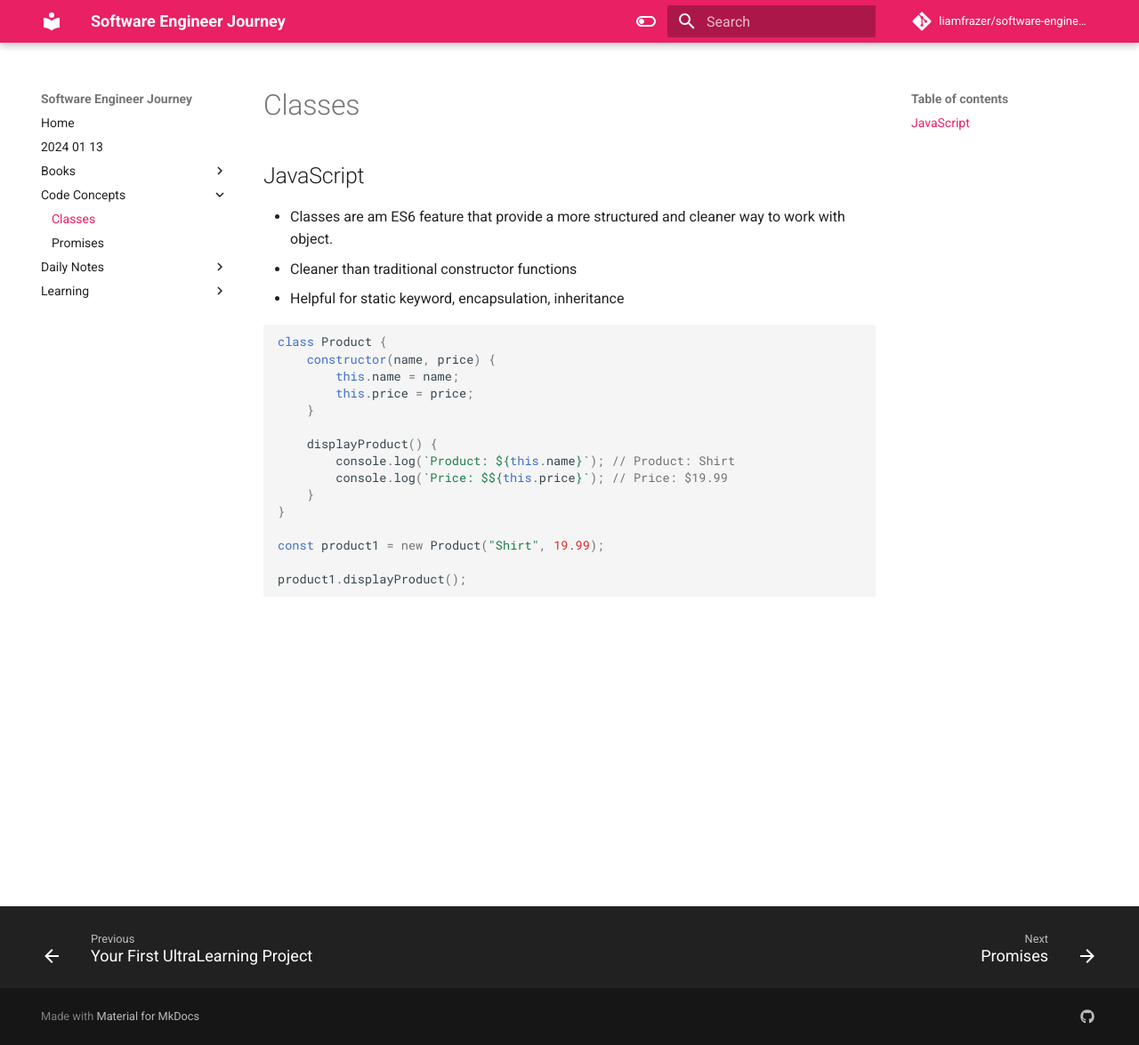
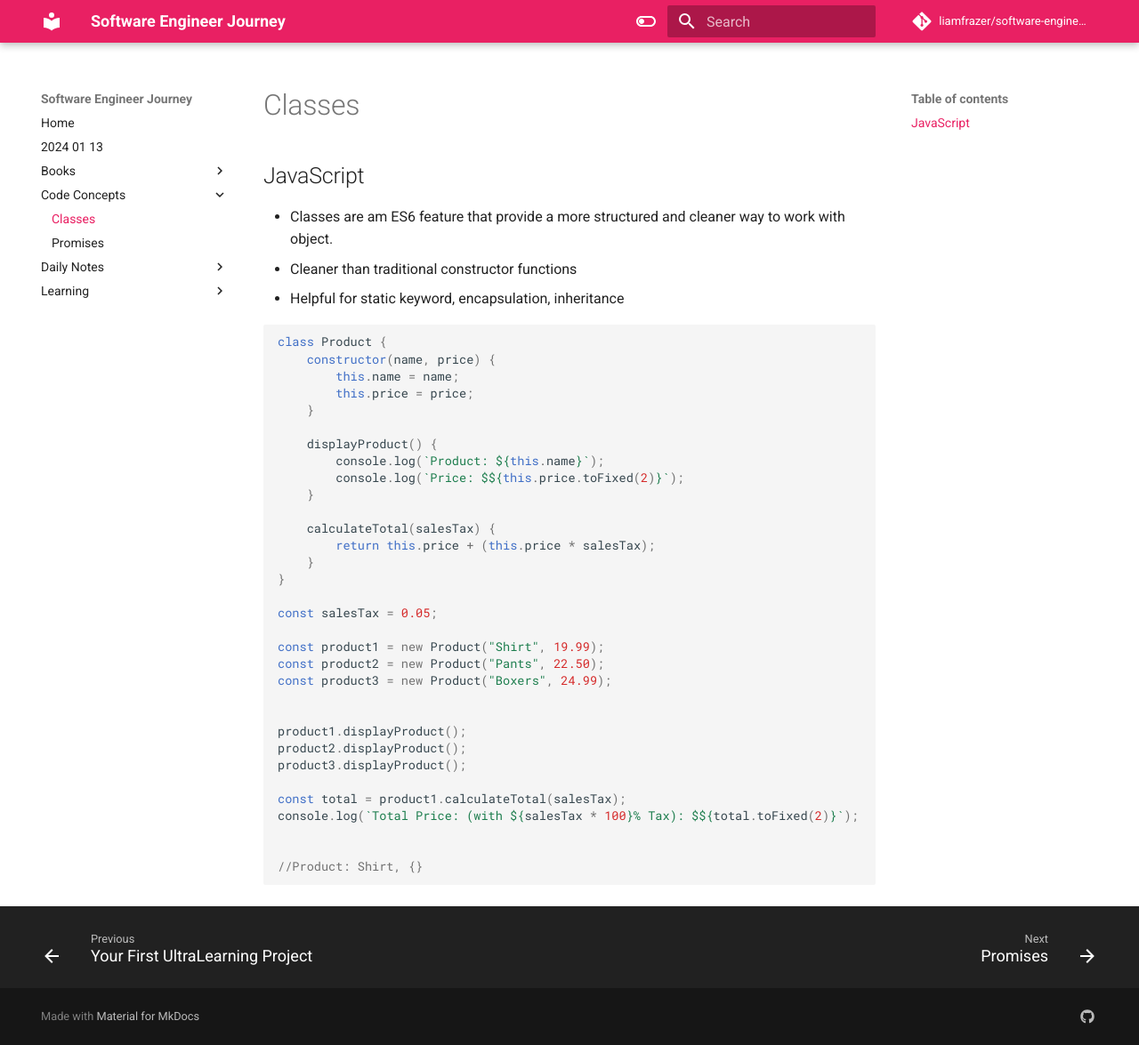
Before and after one commit to liamfrazer/software-engineer-journey, an MkDocs documentation site: the page built from docs/Code Concepts/Classes.md, in a window 1280 px wide and 1175 px high. Shown: the whole window at 89% size. Built offline with MkDocs 1.6.1 and Material for MkDocs 9.7.7, drawn with Linux system fonts in a browser that asks for light colours; comment, search, counter and statistics services are not loaded.

Commit message:
vault backup: 2024-01-17 20:26:15

````diff
--- a/docs/Code Concepts/Classes.md
+++ b/docs/Code Concepts/Classes.md
@@ -19,12 +19,30 @@ class Product {
     }
 
     displayProduct() {
-        console.log(`Product: ${this.name}`); // Product: Shirt
-        console.log(`Price: $${this.price}`); // Price: $19.99
+        console.log(`Product: ${this.name}`);
+        console.log(`Price: $${this.price.toFixed(2)}`);
+    }
+
+    calculateTotal(salesTax) {
+        return this.price + (this.price * salesTax);
     }
 }
 
+const salesTax = 0.05;
+
 const product1 = new Product("Shirt", 19.99);
+const product2 = new Product("Pants", 22.50);
+const product3 = new Product("Boxers", 24.99);
+
 
 product1.displayProduct();
+product2.displayProduct();
+product3.displayProduct();
+
+const total = product1.calculateTotal(salesTax);
+console.log(`Total Price: (with ${salesTax * 100}% Tax): $${total.toFixed(2)}`);
+
+
+//Product: Shirt, {}
+
 ```
````
